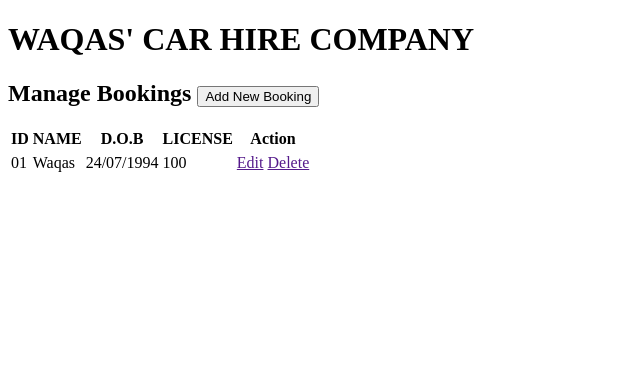
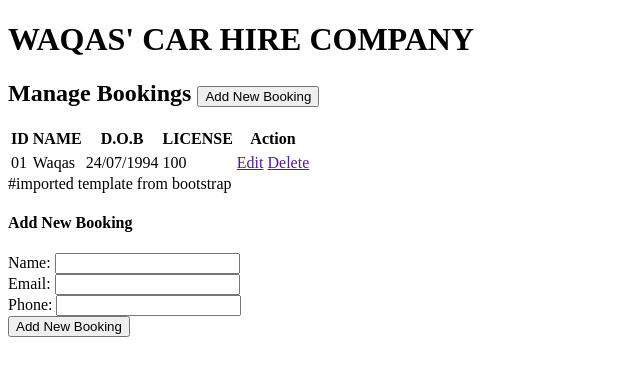
Before and after one commit to waqasarqum/Final_Project_New, a Flask app: page / in a window 1280 px wide. Shown: the top 376 px of the page, without its empty margins (0-640 px from the left). Run offline with Flask 2, Linux system fonts and the light colour scheme.

Commit message:
added new booking feature

```diff
--- a/templates/index.html
+++ b/templates/index.html
@@ -60,7 +60,55 @@
                  </div>
 
 
+                #imported template from bootstrap
 
+
+<div id="mymodal" class="modal fade" role="dialog">
+   <div class="modal-dialog">
+      <div class="modal-content">
+         <div class="modal-header">
+
+            <h4 class="modal-title">Add New Booking</h4>
+         </div>
+         <div class="modal-body">
+
+            <form action="" method="POST">
+
+
+               <div class="form-group">
+
+                  <label>Name:</label>
+                  <input type="text" class="form-control" name="name" required="1">
+
+
+               </div>
+
+
+                <div class="form-group">
+
+
+                  <label>Email:</label>
+                  <input type="email" class="form-control" name="email" required="1">
+
+
+               </div>
+
+
+                <div class="form-group">
+
+
+                  <label>Phone:</label>
+                  <input type="number" class="form-control" name="phone" required="1">
+
+
+               </div>
+
+
+
+               <div class="form-group">
+
+
+                  <button class="btn btn-primary" type="submit">Add New Booking</button>
 
 
 
```
